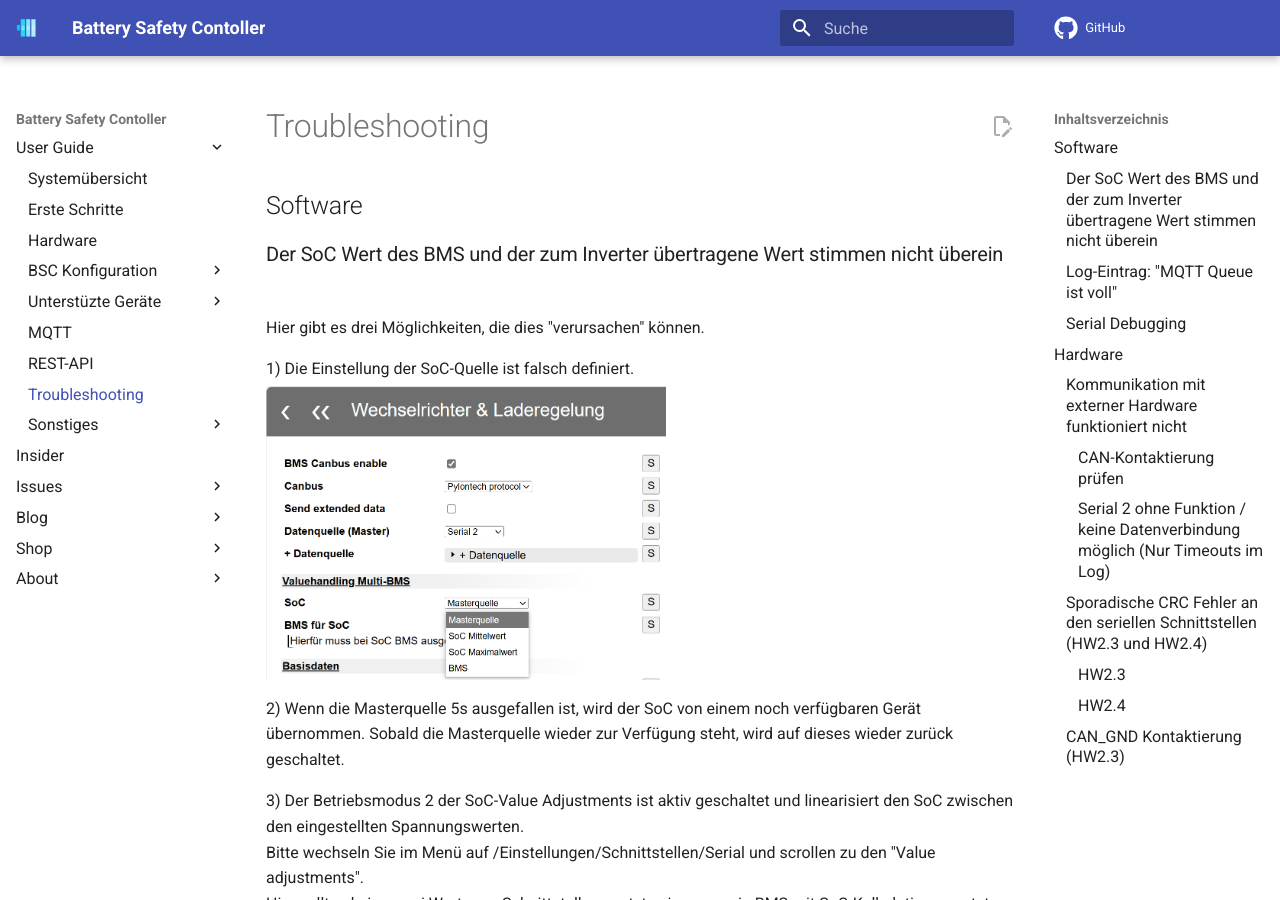
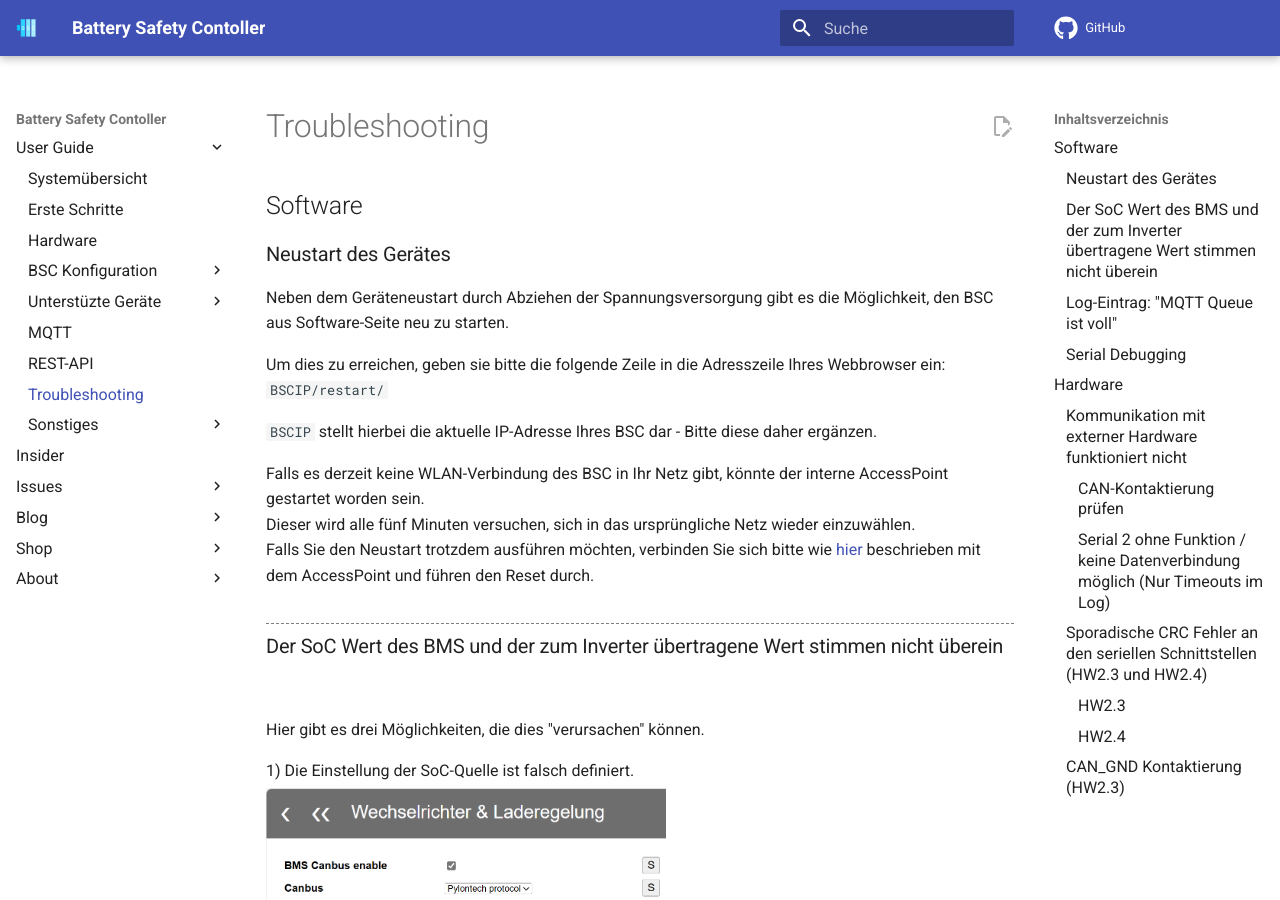
Before and after one commit to bsc-org/bsc, an MkDocs documentation site: the page built from docs/troubleshooting.md, in a window 1280 px wide and 900 px high. Built offline with MkDocs 1.6.1 and Material for MkDocs 9.7.7, drawn with Linux system fonts in a browser that asks for light colours; comment, search, counter and statistics services are not loaded.

Commit message:
Neustart über Software integriert

```diff
--- a/docs/troubleshooting.md
+++ b/docs/troubleshooting.md
@@ -1,4 +1,16 @@
 ## Software
+
+### Neustart des Gerätes
+Neben dem Geräteneustart durch Abziehen der Spannungsversorgung gibt es die Möglichkeit, den BSC aus Software-Seite neu zu starten.
+
+Um dies zu erreichen, geben sie bitte die folgende Zeile in die Adresszeile Ihres Webbrowser ein:
+`BSCIP/restart/`
+
+`BSCIP` stellt hierbei die aktuelle IP-Adresse Ihres BSC dar - Bitte diese daher ergänzen.
+
+Falls es derzeit keine WLAN-Verbindung des BSC in Ihr Netz gibt, könnte der interne AccessPoint gestartet worden sein.
+Dieser wird alle fünf Minuten versuchen, sich in das ursprüngliche Netz wieder einzuwählen.
+Falls Sie den Neustart trotzdem ausführen möchten, verbinden Sie sich bitte wie [hier](first_steps.md#verbinden-mit-dem-bsc) beschrieben mit dem AccessPoint und führen den Reset durch.
 
 ### Der SoC Wert des BMS und der zum Inverter übertragene Wert stimmen nicht überein
 Hier gibt es drei Möglichkeiten, die dies "verursachen" können.
```
